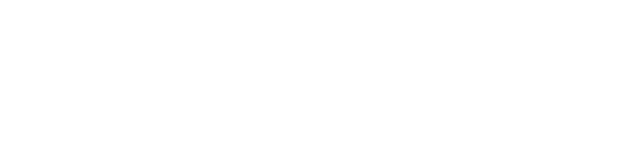
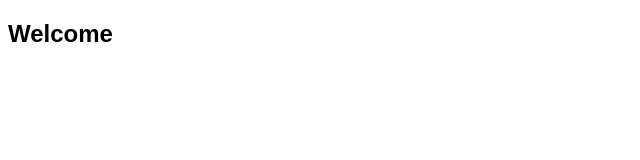
Before and after one commit to Aditya1112004/collab, a plain HTML site: page index.html in a window 1280 px wide. Shown: the whole page, without its empty margins (0-640 px from the left). Drawn offline with Linux system fonts and the light colour scheme.

Commit message:
Added hero section

```diff
--- a/index.html
+++ b/index.html
@@ -7,7 +7,9 @@
 </head>
 
 <body>
-
+    <section>
+        <h1>Welcome</h1>
+    </section>
 </body>
 
 </html>
```
